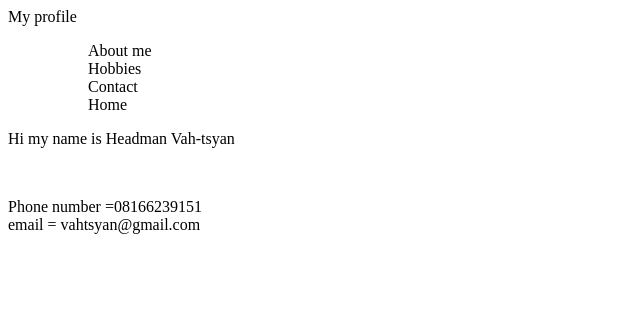
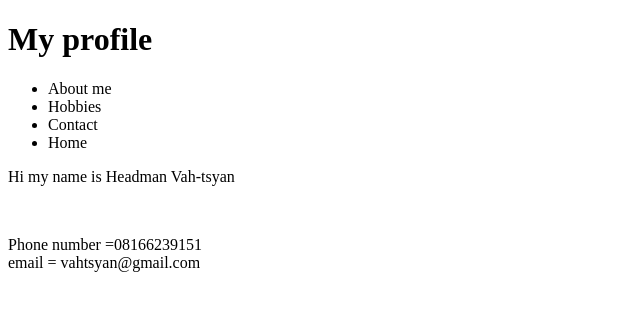
Before and after one commit to HeadmanVanjo/assignment1, a plain HTML site: page index.html in a window 1280 px wide. Shown: the whole page, without its empty margins (0-640 px from the left). Drawn offline with Linux system fonts and the light colour scheme.

Commit message:
Add files via upload

```diff
--- a/index.html
+++ b/index.html
@@ -6,13 +6,13 @@
     <title>Document</title>
 </head>
 <header>
-    <section"> My profile</section>
+    <h1> My profile</h1>
     <nav>
         <ul>
-            <ol>About me</ol>
-            <ol>Hobbies</ol>
-            <ol>Contact</ol>
-            <ol>Home</ol>
+            <li>About me</li>
+            <li>Hobbies</li>
+            <li>Contact</li>
+            <li>Home</li>
         </ul>
     </nav>
 </header>
```
